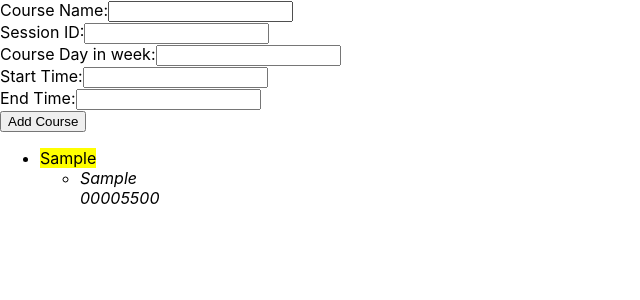
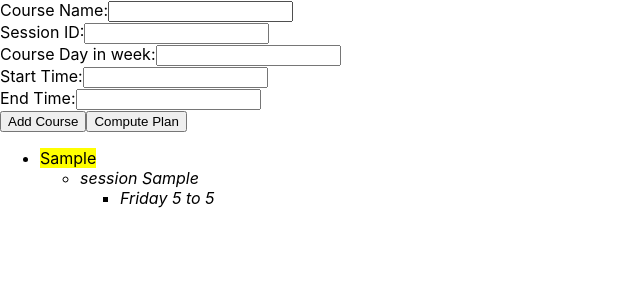
Before and after one commit to HengningZhang/CoursePlanner, a React (Create React App) app in the folder course-planner/: page / in a window 1280 px wide. Both pictures are taken after typing "Sample", "Sample", "5", "5", "5" into the empty fields and a click on the button "Add Course". Shown: the top 300 px of the page, without its empty margins (0-640 px from the left). Built offline with nearby package versions, Linux system fonts and the light colour scheme.

Commit message:
starting plan computing

```diff
--- a/course-planner/src/Course.js
+++ b/course-planner/src/Course.js
@@ -1,13 +1,21 @@
 export default function Course(props){
+    const weekDay={0:"Monday",1:"Tuesday",2:"Wednesday",3:"Thursday",4:"Friday",5:"Saturday",6:"Sunday"}
     return(
         <>
             <mark>{props.courseName}</mark>
             <ul>
             {Array.from(props.sessions).map(([key,val])=>
             <li key={key}>
-            <i>{key}</i>
+            <i>{"session "+key}</i>
             <br/>
-            <i>{val}</i>
+            <ul>
+            <i>{Array.from(val).map((day,index)=>
+                day!==0?
+                <li key={index}>
+                    {weekDay[index]+" "+day[0]+" to "+day[1]}
+                </li>:null
+            )}</i>
+            </ul>
             </li>)}
             </ul>
 
--- a/course-planner/src/CoursePlanner.js
+++ b/course-planner/src/CoursePlanner.js
@@ -8,6 +8,67 @@ export default function CoursePlanner(props){
     const [startTime, setStartTime] = useState("");
     const [endTime, setEndTime] = useState("");
     const [courses, setCourses] = useState(new Map());
+
+    function computePlan(){
+      //[[[[courseName,sessionID,startTime,endTime],[courseName,sessionID,startTime,endTime]],[],[],[],[],[],[]],[*]]
+
+
+      //course1 session1 mon 1000-1200
+      //course1 session2 mon 1201-1401
+      //course2 session1 mon 1000-1200
+      //course2 session2 mon 1201-1401
+
+      var coursesForPlan = new Map(courses)
+      // for(var i=0;i<courseArray.length;i++){
+      //   courseArray[i][1]=Array.from(courseArray[i][1])
+      // }
+      // console.log(courseArray)
+      for(var key of coursesForPlan.keys()){
+        coursesForPlan.set(key,Array.from(coursesForPlan.get(key)))
+      }
+      console.log(coursesForPlan)
+      var plans=[]
+      var plan=[[],[],[],[],[],[],[]]
+      var courseNames=Array.from(coursesForPlan.keys())
+      console.log(courseNames[0])
+      var sessions=coursesForPlan.get(courseNames[0])
+      console.log("sessions",sessions)
+      function dfs(i){
+        if(i==courseNames.length){
+          plans.push(JSON.parse(JSON.stringify(plan)))
+        }
+        sessions=coursesForPlan.get(courseNames[i])
+        //[["1",[0,0,0,0,0,0,[1234,2345]]],["2",[0,0,0,0,0,0,[1234,2345]]]]
+        for(session of sessions){
+          var sessionID=session[0]
+          var weekClassTime=session[1]
+          for(var i=0;i<weekClassTime.length;i++){
+            var classTime=weekClassTime[i]
+            if(classTime!==0){
+              const classObj={
+                courseName:courseNames[i],
+                session:sessionID,
+                startTime:classTime[0],
+                endTime:classTime[1]
+              }
+              for(classTime of plan){}
+            }
+          }
+        }
+      }
+    }
+
+    function overlap(interval1,interval2){
+      if(interval1.startTime>interval2.startTime){
+        var temp = interval1
+        interval1=interval2
+        interval2=temp
+      }
+      if(interval2.startTime<=interval1.endTime){
+        return true
+      }
+      return false
+    }
 
     function handleClick(){
       console.log("clicked",courseName)
@@ -94,6 +155,7 @@ export default function CoursePlanner(props){
 
           </form>
           <button onClick={handleClick}>Add Course</button>
+          <button onClick={computePlan}>Compute Plan</button>
           <ul>
             {Array.from(courses).map((courseInfo) =>
             <li key={courseInfo[0]}>
```
Also changed, not shown: course-planner/src/Plan.js (added, +24 -0 lines).
